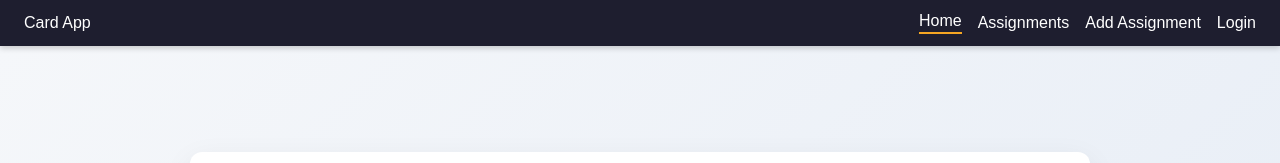
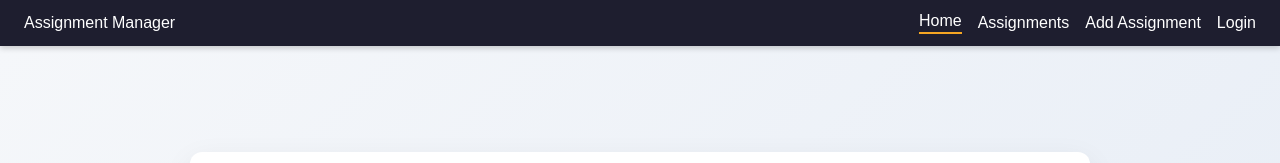
Before and after one commit to Kdsjkdsns/CA2AssignmentManager, a React (Create React App) app: page / in a window 1280 px wide. Shown: the top 163 px of the page. Built offline with nearby package versions, Linux system fonts and the light colour scheme.

Commit message:
Rename Navbar links and brand title

```diff
--- a/src/components/Navbar.js
+++ b/src/components/Navbar.js
@@ -11,7 +11,7 @@ export default function Navbar() {
 
     return (
         <header className="navbar">
-            <div className="navbar__brand">Card App</div>
+            <div className="navbar__brand">Assignment Manager</div>
             <nav className="navbar__links">
                 <NavLink
                     to="/"
@@ -21,13 +21,13 @@ export default function Navbar() {
                     Home
                 </NavLink>
                 <NavLink
-                    to="/allCard"
+                    to="/AssignmentList"
                     className={({ isActive }) => (isActive ? "active" : "")}
                 >
                     Assignments
                 </NavLink>
                 <NavLink
-                    to="/addcard"
+                    to="/AddAssignment"
                     className={({ isActive }) => (isActive ? "active" : "")}
                 >
                     Add Assignment
```
